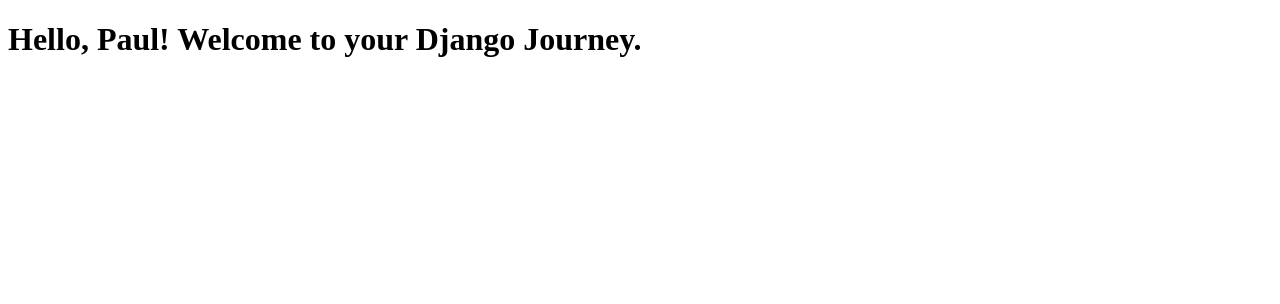
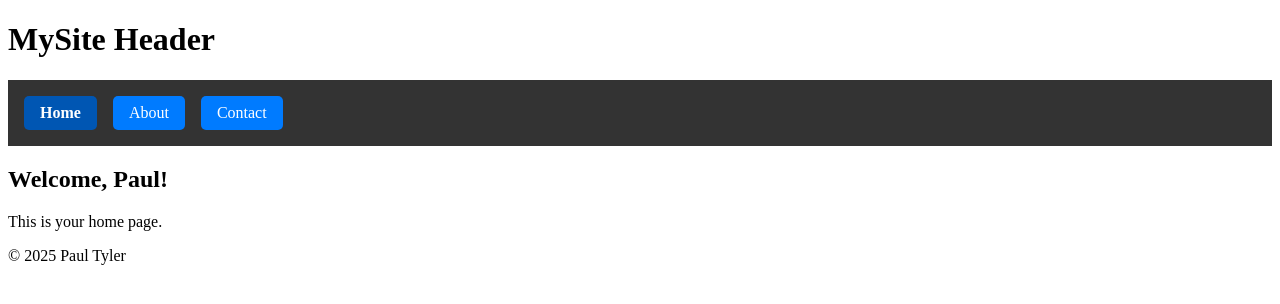
Before and after one commit to PAULTYLER192/Self_projects, a Django app: page / in a window 1280 px wide. Shown: the top 304 px of the page. Run offline with Django 5.2, Linux system fonts and the light colour scheme.

Commit message:
updated navigation links by linking local urls

```diff
--- /dev/null
+++ b/django_project/mysite/home/static/home/css/styles.css
@@ -0,0 +1,37 @@
+/* Navigation styles */
+nav {
+  display: flex;
+  gap: 1rem;
+  padding: 1rem;
+  background: #333;
+}
+
+.button {
+  color: white;
+  text-decoration: none;
+  padding: 0.5rem 1rem;
+  background: #007BFF;
+  border-radius: 5px;
+  transition: background 0.3s;
+}
+
+.button:hover {
+  background: #0056b3;
+}
+
+/* Active button state */
+.button.active {
+  background: #0056b3;
+  font-weight: bold;
+}
+
+/* Home button style */
+.home-button {
+  display: inline-block;
+  margin-top: 1rem;
+  background: #6c757d;
+}
+
+.home-button:hover {
+  background: #5a6268;
+}
--- /dev/null
+++ b/django_project/mysite/home/templates/home/base.html
@@ -0,0 +1,31 @@
+<!DOCTYPE html>
+<html>
+<head>
+  <title>
+    {% block title %}MySite{% endblock %}
+  </title>
+  {% load static %}
+  <link rel="stylesheet" href="{% static 'home/css/styles.css' %}">
+</head>
+
+<body>
+  <header>
+    <h1>MySite Header</h1>
+    <nav>
+      <!-- Navigation buttons in base template -->
+      <a href="/" class="button {% if request.path == '/' %}active{% endif %}">Home</a>
+      <a href="/about" class="button {% if request.path == '/about/' %}active{% endif %}">About</a>
+      <a href="/contact" class="button {% if request.path == '/contact/' %}active{% endif %}">Contact</a>
+    </nav>
+  </header>
+
+  <main>
+    {% block content %}
+    {% endblock %}
+  </main>
+
+  <footer>
+    &copy; 2025 Paul Tyler
+  </footer>
+</body>
+</html>
--- a/django_project/mysite/home/templates/home/index.html
+++ b/django_project/mysite/home/templates/home/index.html
@@ -1,9 +1,7 @@
-<!DOCTYPE html>
-<html>
-<head>
-    <title>Django Home</title>
-</head>
-<body>
-    <h1>Hello, Paul! Welcome to your Django Journey.</h1>
-</body>
-</html>
+{% extends 'home/base.html' %}
+{% block title %}Home{% endblock %}
+
+{% block content %}
+  <h2>Welcome, Paul!</h2>
+  <p>This is your home page.</p>
+{% endblock %}
--- a/django_project/mysite/home/urls.py
+++ b/django_project/mysite/home/urls.py
@@ -3,4 +3,6 @@
 
 urlpatterns=[
   path('', views.home_view, name='home'),
+  path('about/', views.about_view, name='about'),
+  path('contact/', views.contact_view, name='contact'),
   ]
--- a/django_project/mysite/home/views.py
+++ b/django_project/mysite/home/views.py
@@ -4,3 +4,9 @@
 # Create your views here.
 def home_view(request):
   return render(request,'home/index.html')
+
+def about_view(request):
+  return render(request,'home/about.html')
+
+def contact_view(request):
+  return render(request,'home/contact.html')
```
Also changed, not shown: django_project/mysite/home/templates/home/about.html (added, +8 -0 lines), django_project/mysite/home/templates/home/contact.html (added, +8 -0 lines), django_project/mysite/README.md (added).
